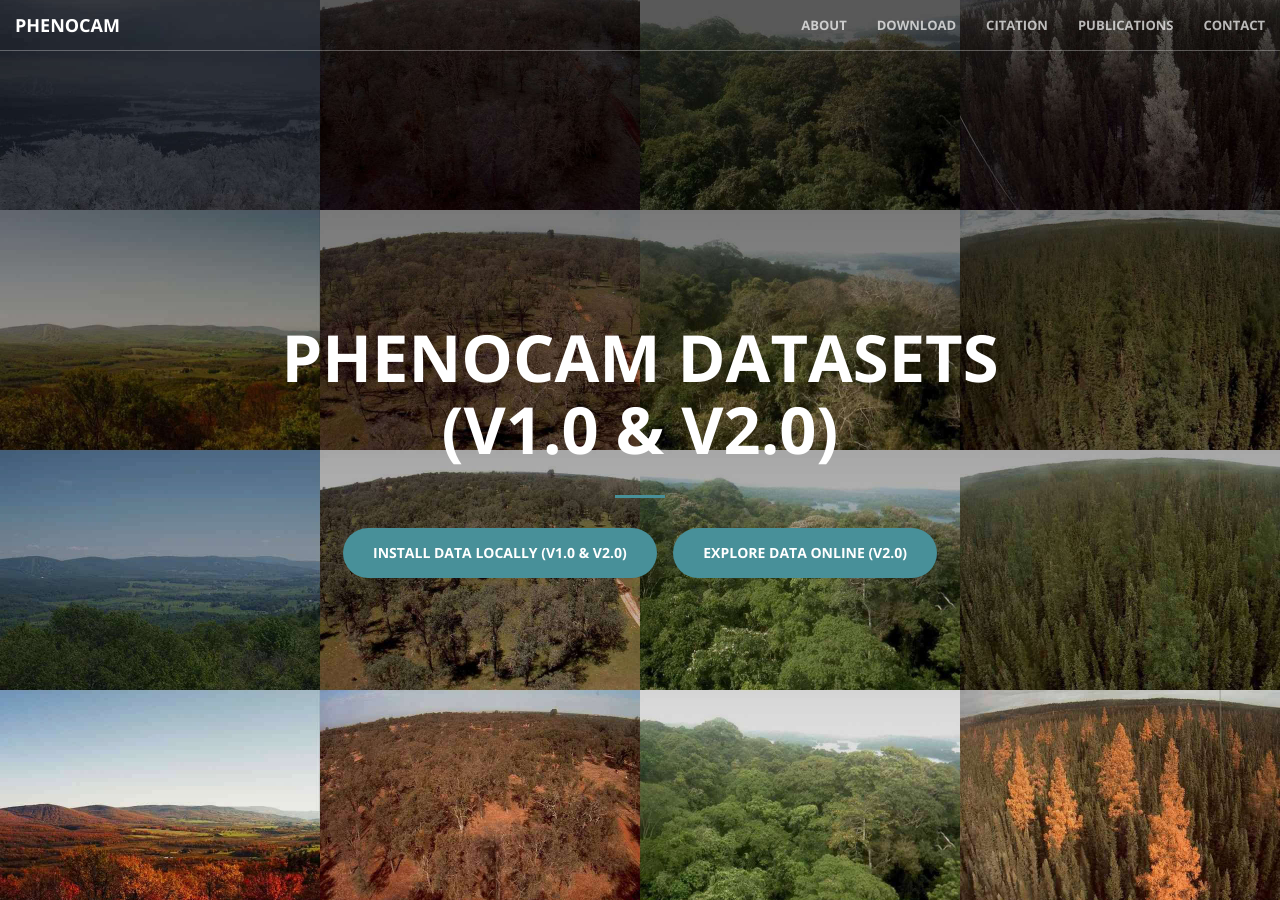
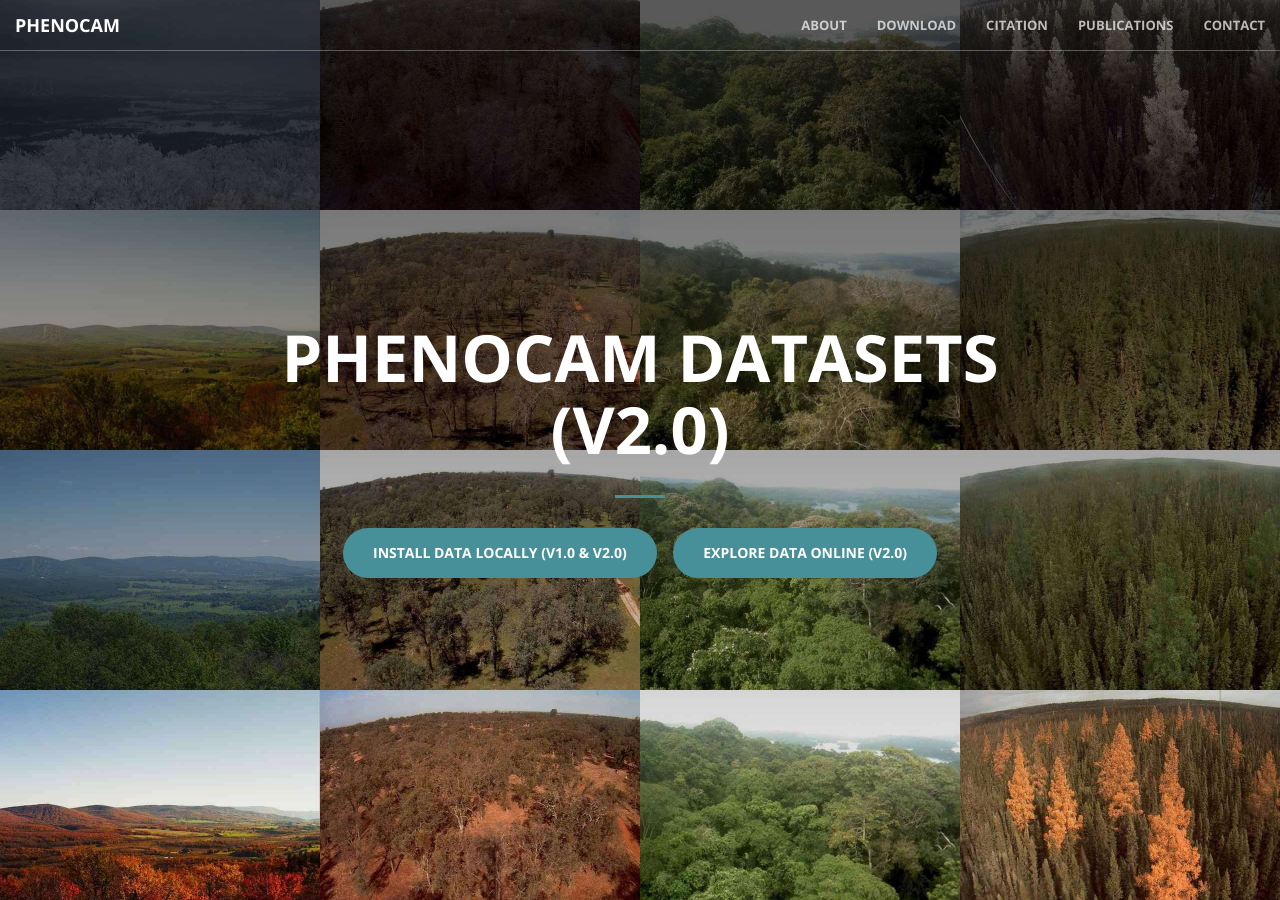
Before and after one commit to PhenoCamNetwork/phenocam.us, a Jekyll site: the page built from index.html, in a window 1280 px wide and 900 px high. Built offline with Jekyll 4.4.1, drawn with Linux system fonts in a browser that asks for light colours.

Commit message:
Update header.html

```diff
--- a/_includes/header.html
+++ b/_includes/header.html
@@ -2,7 +2,7 @@
     <div class="header-content">
         <div class="header-content-inner">
             <h1>PhenoCam Datasets<h1>
-            <h1>(V1.0 & V2.0)</h1>
+            <h1>(V2.0)</h1>
             <hr>
             <a href="#download" class="btn btn-primary btn-xl page-scroll">Install Data Locally (V1.0 & V2.0)</a>
 	    &nbsp
```
